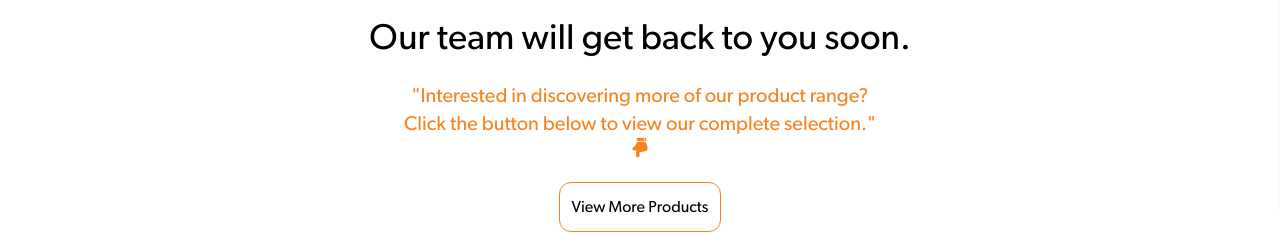
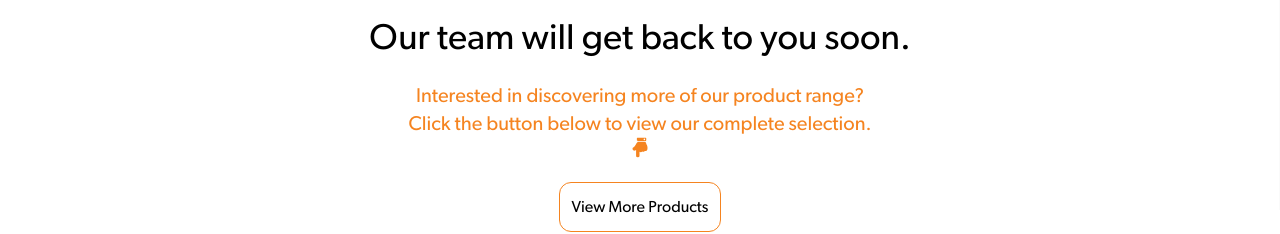
Before and after one commit to ivistaz-ecom/seslong, a Next.js app: page /thank-you-for-your-interest-in-seslong in a window 1280 px wide. Shown: the part 270-504 px from the top of the page. Built offline with nearby package versions, Linux system fonts and the light colour scheme.

Commit message:
error done

```diff
--- a/app/test-form/page.js
+++ b/app/test-form/page.js
@@ -11,7 +11,7 @@ function ContactForm() {
     }
     return (
         <form onSubmit={handleSubmit} className="flex flex-col justify-center items-center">
-            <div className="py-4 flex gap-4">
+            {/* <div className="py-4 flex gap-4">
                 <label htmlFor="email">name</label>
                 <input id="name" type="text" name="name" />
                 <ValidationError prefix="Name" field="name" errors={state.errors} />
@@ -33,7 +33,7 @@ function ContactForm() {
             </div>
             <button type="submit" disabled={state.submitting} className="border border-2 p-4 bg-red-200">
                 Submit
-            </button>
+            </button> */}
         </form>
     );
 }
--- a/app/thank-you-for-your-interest-in-seslong/page.js
+++ b/app/thank-you-for-your-interest-in-seslong/page.js
@@ -15,9 +15,9 @@ const page = () => {
                     <p className="text-4xl">Our team will get back to you soon.</p>
                 </div>
                 <div>
-                    <p className="animate-bounce py-3 text-xl text-[#F58420]">
-                        "Interested in discovering more of our product range?
-                        <br /> Click the button below to view our complete selection."
+                    <p className="animate-bounce py-3 text-xl text-[#F58420] p-4">
+                        Interested in discovering more of our product range?
+                        <br /> Click the button below to view our complete selection.
                         <span>
                             <FaHandPointDown className="text-center flex justify-center items-center m-auto" />
                         </span>
--- a/package.json
+++ b/package.json
@@ -3,9 +3,9 @@
   "version": "0.1.0",
   "private": true,
   "scripts": {
-    "dev": "next dev -p 3004",
+    "dev": "next dev -p 3003",
     "build": "next build",
-    "start": "next start -p 3004",
+    "start": "next start -p 3003",
     "format": "prettier . --write",
     "lint": "next lint",
     "typecheck": "tsc --noEmit"
```
